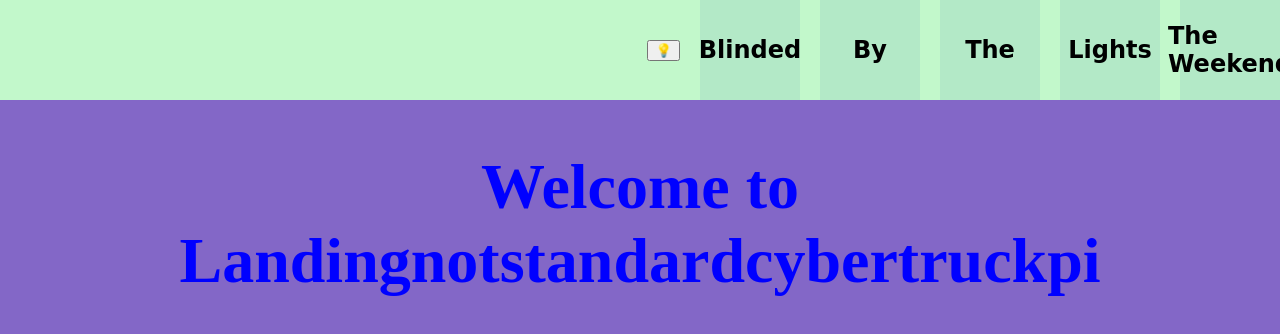
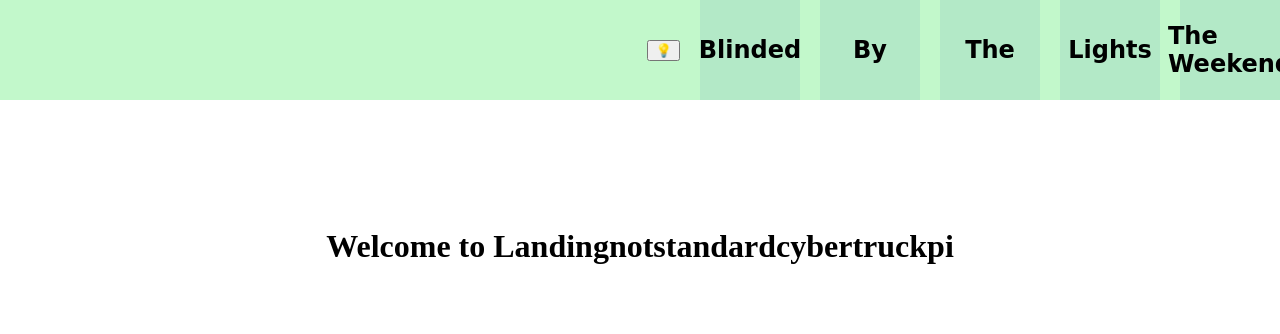
Before and after one commit to Pro-Program/web, a plain HTML site: page index.html in a window 1280 px wide. Drawn offline with Linux system fonts and the light colour scheme; a web font is replaced by a local one.

Commit message:
Edit to Stupid Website

```diff
--- a/index.html
+++ b/index.html
@@ -6,11 +6,11 @@
 <link href="https://fonts.googleapis.com/css2?family=The+Nautigal&display=swap" rel="stylesheet">
     <meta charset="utf-8">
     <link rel="stylesheet" href="style.css">
-    <title></title>
+    <title>Cybertruck Page</title>
   </head>
   <body>
     <div id="cybertruck">
-      <button>💡</button>
+      <button id="button">💡</button>
         <a href="https://proprogram.net">Blinded</a>
         <a href="https://proprogram.cloud">By</a>
         <a href="https://proprogram.online">The</a>
@@ -20,5 +20,6 @@
     <div id="landingnotstandardcybertruck">
       <h1>Welcome to Landingnotstandardcybertruckpi</h1>
     </div>
+    <script src="script.js"></script>
   </body>
 </html>
--- a/script.js
+++ b/script.js
@@ -0,0 +1 @@
+let button = document.getElementById("button");
--- a/style.css
+++ b/style.css
@@ -3,16 +3,10 @@
   box-sizing: border-box;
 }
 body {
-  background-color: #8367C7
-}
-h1 {
-  color: blue;
+  background-color: var(--stupidbgcolor);
+
 }
 
-p {
-  color: red;
-  font-size: 3em;
-}
 
 #cybertruck {
   height: 100px;
@@ -33,12 +27,14 @@ p {
   --stupid-text-color:black;
 
 }
-#landingnotstandardcybertruck{overflow-x: hidden;
+#landingnotstandardcybertruck{
+  display:flex;
+  align-items: center;
+  justify-content: center;
   text-align: center;
   margin-top: 50px;
-  font-size: 2rem;
-  padding-left: 50px;
-  padding-right: 50px;
+  font-size: 1rem;
+  margin: 10%;
   color: var(--stupid-text-color);
 
 
```
